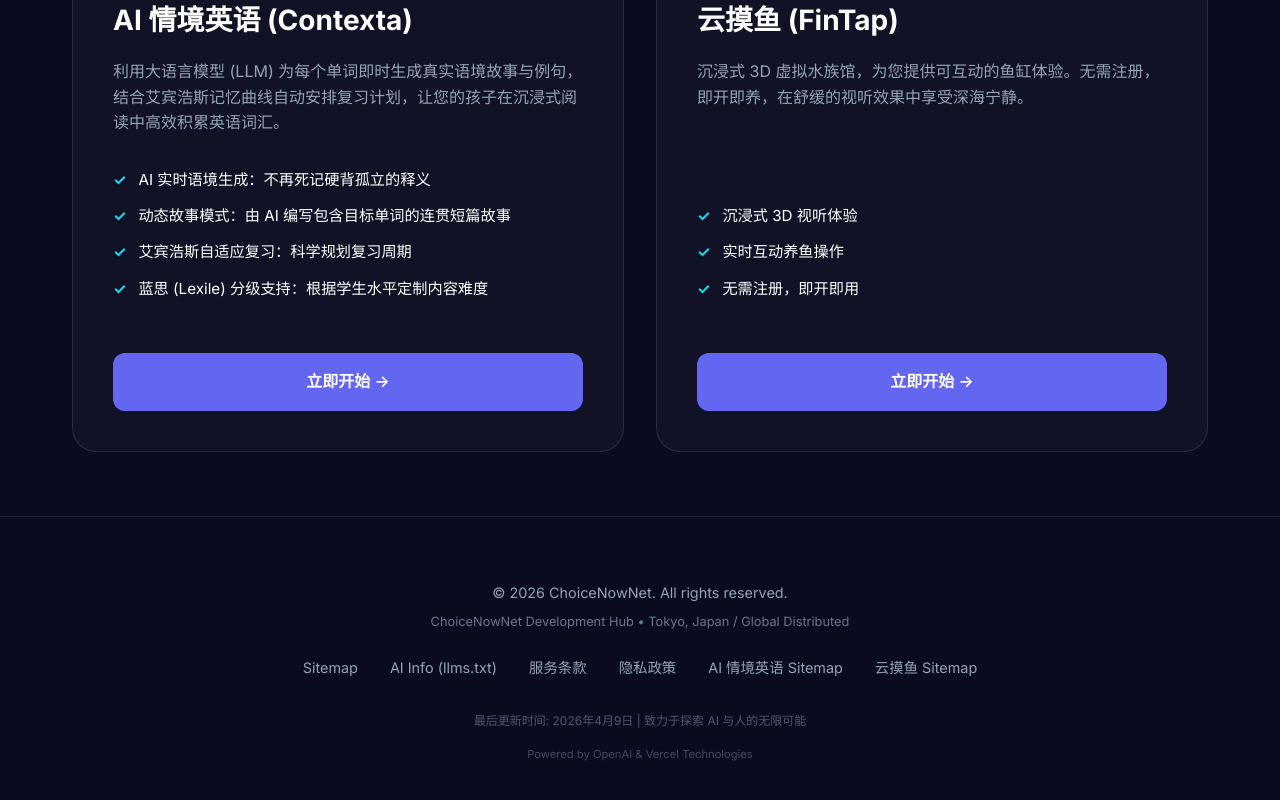
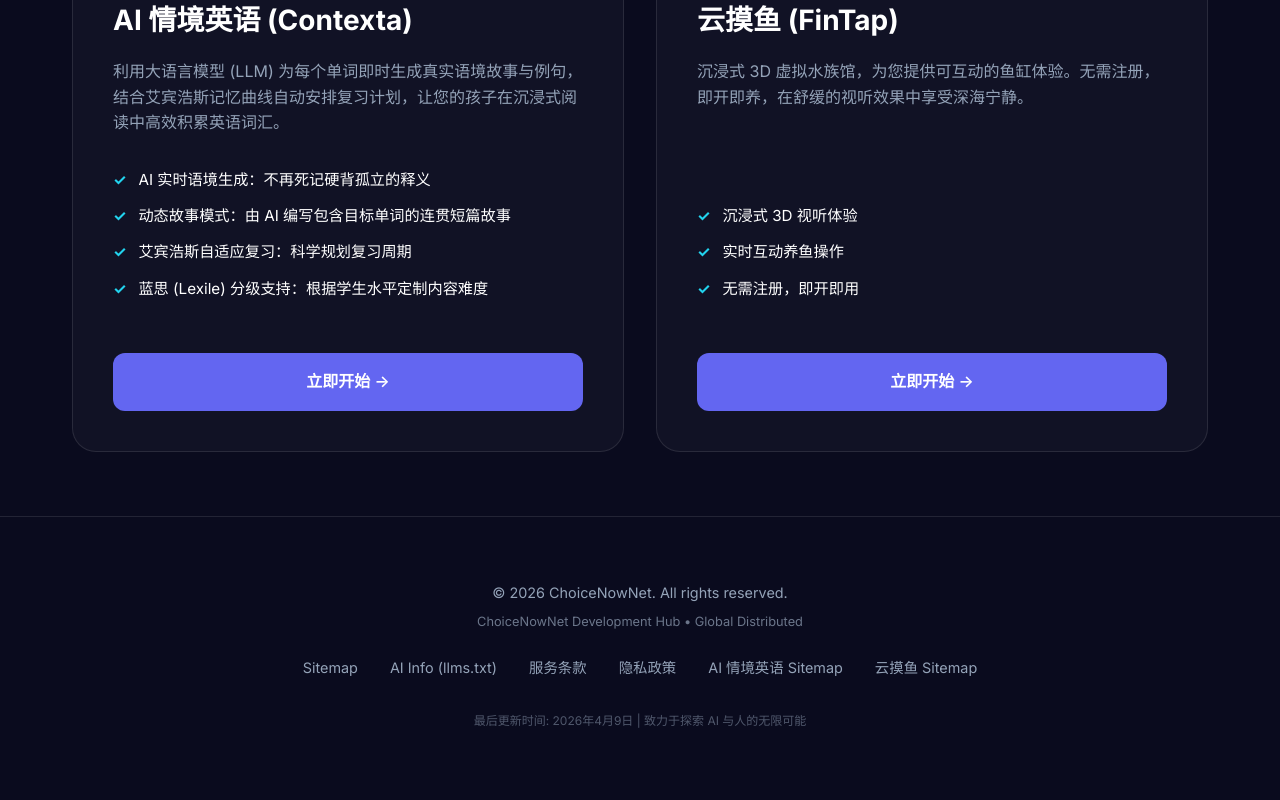
Before and after one commit to and80506/choicenownet-site, a Next.js app: page / in a window 1280 px wide. Shown: the part 1193-1993 px from the top of the page. Built offline with nearby package versions, Linux system fonts and the light colour scheme.

Commit message:
feat: update homepage layout and content structure

```diff
--- a/src/app/page.tsx
+++ b/src/app/page.tsx
@@ -74,7 +74,7 @@
       <footer className="footer">
         <p>&copy; {new Date().getFullYear()} ChoiceNowNet. All rights reserved.</p>
         <div style={{ fontSize: '0.8rem', opacity: 0.7, marginTop: '0.5rem' }}>
-          ChoiceNowNet Development Hub • Tokyo, Japan / Global Distributed
+          ChoiceNowNet Development Hub • Global Distributed
         </div>
         <div style={{ marginTop: '1.5rem', display: 'flex', justifyContent: 'center', gap: '2rem', flexWrap: 'wrap' }}>
           <Link href="/sitemap.xml">Sitemap</Link>
@@ -87,9 +87,6 @@
         <div style={{ marginTop: '2rem', fontSize: '0.75rem', opacity: 0.5 }}>
           最后更新时间: 2026年4月9日 | 致力于探索 AI 与人的无限可能
         </div>
-        <div style={{ marginTop: '1rem', fontSize: '0.7rem', opacity: 0.4 }}>
-          Powered by <a href="https://openai.com" target="_blank" rel="noopener">OpenAI</a> & <a href="https://vercel.com" target="_blank" rel="noopener">Vercel</a> Technologies
-        </div>
       </footer>
     </>
   );
```
